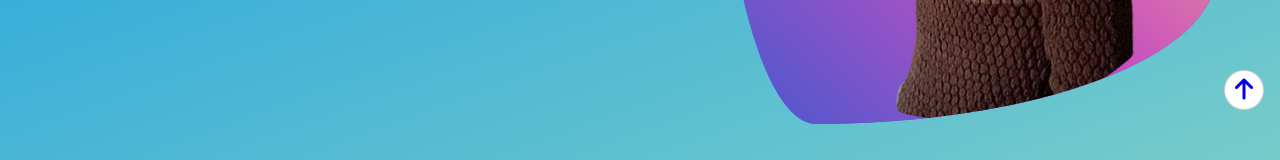
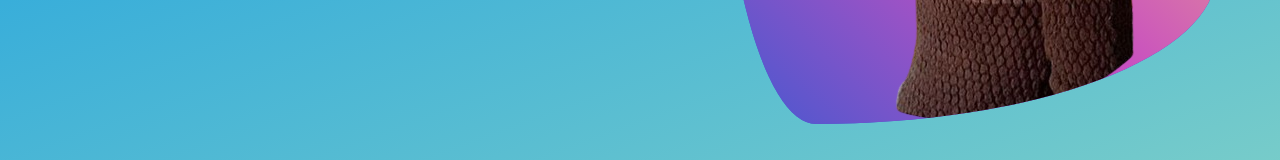
Before and after one commit to MardonbeKhursanov/newRepository, a plain HTML site: page index.html in a window 1280 px wide. Shown: the part 570-730 px from the top of the page. Drawn offline with Linux system fonts and the light colour scheme; a web font is replaced by a local one.

Commit message:
top ochirildi

```diff
--- a/index.html
+++ b/index.html
@@ -17,7 +17,6 @@
                 <a href="#"><i class="fa-regular fa-address-card"></i></a>
                 <a href="#"><i class="fa-solid fa-user-group"></i></a>
             </div>
-            <div class="top"><a href="#head"><i class="fa-solid fa-arrow-up"></i></a></div>
             <nav>
                 <div class="container" style="padding: 0;">
                     <div class="nav_bar">
--- a/style.css
+++ b/style.css
@@ -41,22 +41,6 @@ body{
     font-size: 30px;
     color: white;
     display: none;
-}
-.top{
-    height: 5vh;
-    width: 5vh;
-    display: flex;
-    position: fixed;
-    bottom: 15vh;
-    right: 2vh;
-    font-size: 3vh;
-    color: dodgerblue;
-    border: 1px solid rgba(0, 0, 8, 0.186);
-    border-radius: 200px;
-    justify-content: center;
-    align-items: center;
-    background-color: white;
-    z-index: 99;
 }
 
 header{
```
